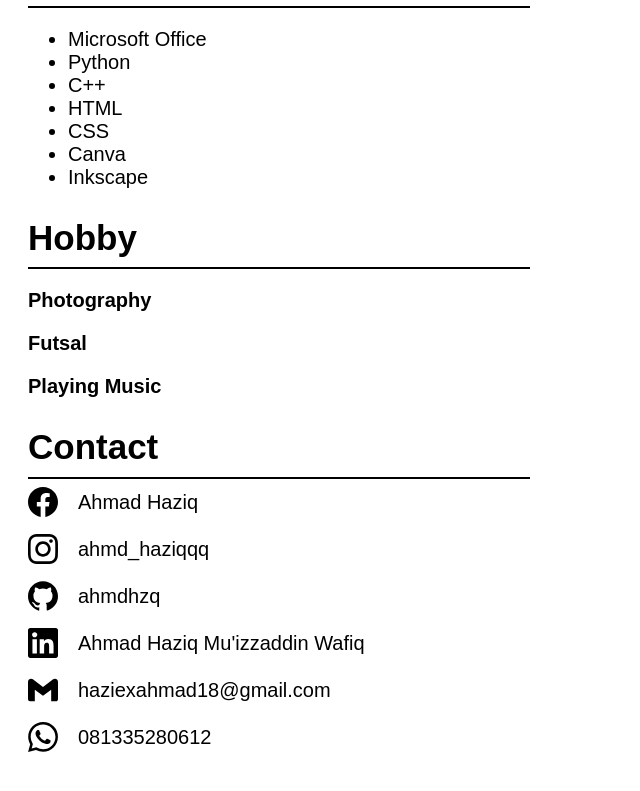
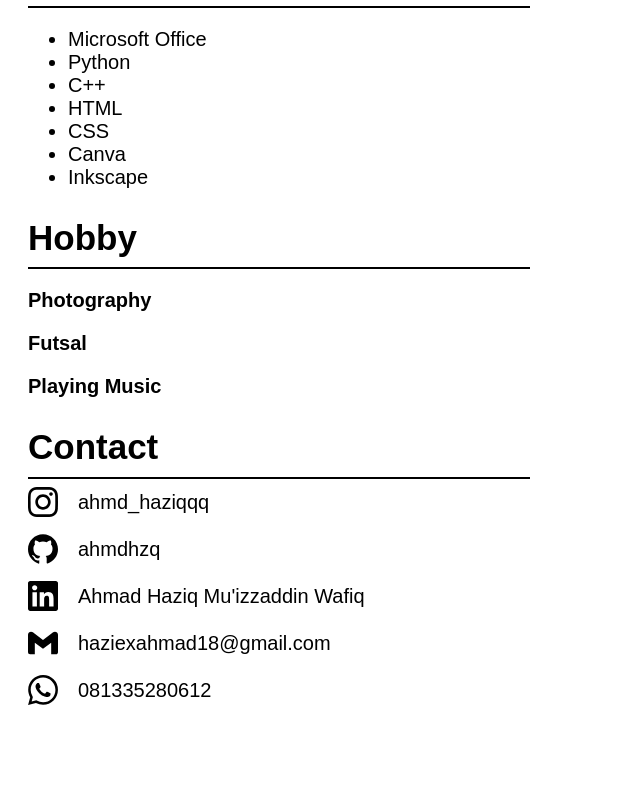
Before and after one commit to ahmdhzq/ahmdhzq.github.io, a plain HTML site: page index.html in a window 1280 px wide. Shown: the part 999-1790 px from the top of the page, without its empty margins (0-640 px from the left). After the commit the page ends 1747 px from the top, so only its background shows below. Drawn offline with Linux system fonts and the light colour scheme.

Commit message:
Update index.html

```diff
--- a/index.html
+++ b/index.html
@@ -108,13 +108,6 @@
         <h2 style="font-family: arial; font-size: 35px;">Contact</h2>
         <hr style="margin-top: -20px;" width="500px" height="3px" color="black" align="left">
         <div>
-            <!-- facebook -->
-            <a
-                href="https://www.facebook.com/ahmad.haziq.16503/" target="_blank">
-                <svg role="img" width="30" class="fill-current" viewBox="0 0 24 24" xmlns="http://www.w3.org/2000/svg"><title>Facebook</title><path d="M24 12.073c0-6.627-5.373-12-12-12s-12 5.373-12 12c0 5.99 4.388 10.954 10.125 11.854v-8.385H7.078v-3.47h3.047V9.43c0-3.007 1.792-4.669 4.533-4.669 1.312 0 2.686.235 2.686.235v2.953H15.83c-1.491 0-1.956.925-1.956 1.874v2.25h3.328l-.532 3.47h-2.796v8.385C19.612 23.027 24 18.062 24 12.073z"/></svg>
-                </a>
-                <p style="font-family: arial; font-size: 20px; color: black; margin-left: 50px; margin-top: -30px;">Ahmad Haziq</p>
-
                 <!-- Instagram -->
                 <a
                 href="https://www.instagram.com/ahmd_haziqqq/" target="_blank">
```
